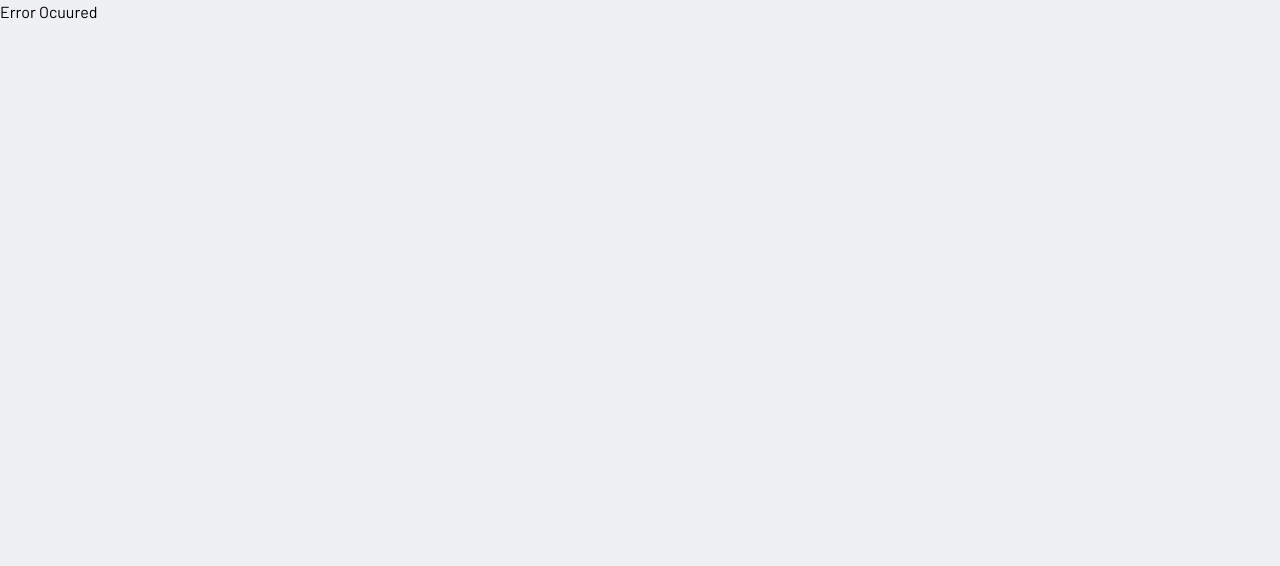
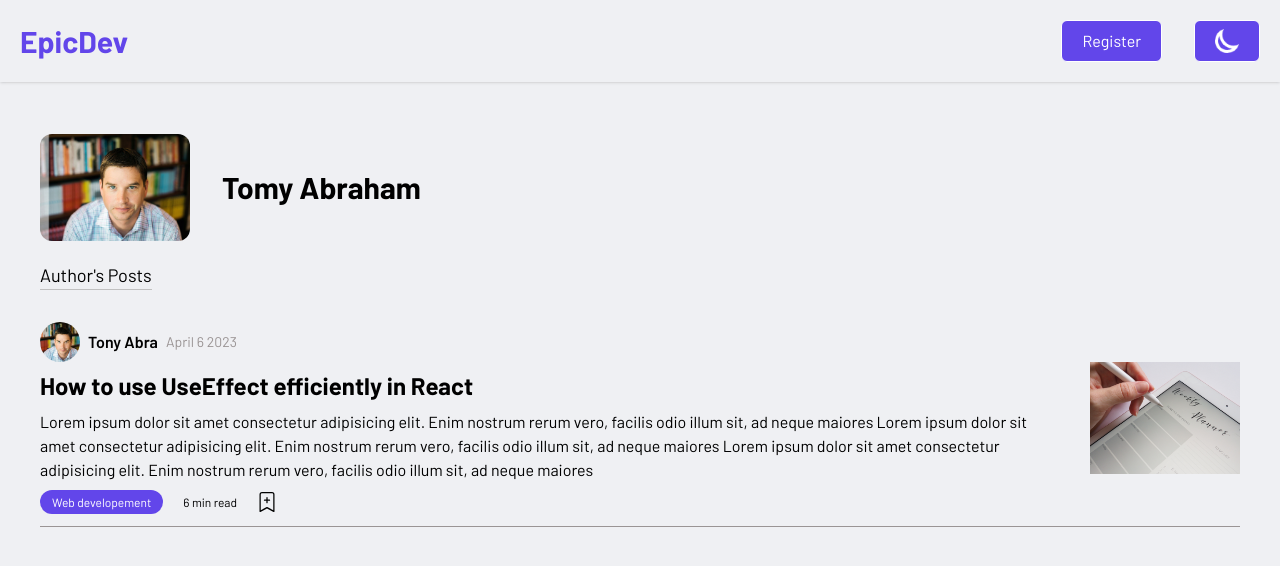
Before and after one commit to zphtet/BlogApp-fullstack, a React (Vite) app in the folder frontend-react/: page /otherauthor in a window 1280 px wide. Before the commit this address had no page. Shown: the top 566 px of the page. Built offline with nearby package versions, Linux system fonts and the light colour scheme.

Commit message:
others profile

```diff
--- a/frontend-react/src/components/Card.jsx
+++ b/frontend-react/src/components/Card.jsx
@@ -43,6 +43,8 @@ const Card = ({ mine, saved }) => {
             <p>6 min read</p>
             {saved ? (
               <BsFillBookmarkPlusFill className="cursor-pointer w-5 h-5 " />
+            ) : mine ? (
+              ""
             ) : (
               <BsBookmarkPlus className="cursor-pointer w-5 h-5 " />
             )}
--- /dev/null
+++ b/frontend-react/src/components/Other.jsx
@@ -0,0 +1,50 @@
+import React from "react";
+
+import authorImg from "../assets/author.jpg";
+
+// import { Outlet, Link, NavLink } from "react-router-dom";
+import Card from "./Card";
+const Other = () => {
+  //   const [tabActive, setTabActive] = React.useState(true);
+  return (
+    <div className=" py-8 ">
+      <div className="flex items-center gap-8 px-5 ml:px-0 ml:gap-4">
+        <img
+          src={authorImg}
+          className="w-[150px] ml:w-[100] rounded-xl"
+          alt="author image"
+        />
+        <p className="name font-bold text-3xl ml:text-xl">Tomy Abraham</p>
+      </div>
+      <div className="mt-5 flex items-center gap-5  pb-1 px-5 ml:px-0">
+        <button
+          className={`profile-tab active-tab `}
+          //   onClick={() => setTabActive(true)}
+        >
+          Author's Posts
+        </button>
+        {/* <button
+          className={`profile-tab ${!tabActive && "active-tab"} `}
+          onClick={() => setTabActive(false)}
+        >
+          Saved Posts
+        </button> */}
+      </div>
+      <div className="profile-card-container mt-7 flex flex-col gap-4">
+        {/* <Outlet /> */}
+        {/* {tabActive ? ( */}
+        <Card />
+        {/* ) : (
+          <div>
+            <Card saved />
+            <Card saved />
+            <Card saved />
+            <Card saved />
+          </div>
+        )} */}
+      </div>
+    </div>
+  );
+};
+
+export default Other;
--- a/frontend-react/src/main.jsx
+++ b/frontend-react/src/main.jsx
@@ -12,6 +12,7 @@ import Signup from "./components/Signup.jsx";
 import Login from "./components/Login.jsx";
 import Card from "./components/Card.jsx";
 import SavedPosts from "./components/SavedPosts.jsx";
+import Other from "./components/Other.jsx";
 const router = createBrowserRouter([
   {
     path: "/",
@@ -21,6 +22,10 @@ const router = createBrowserRouter([
       {
         path: "/",
         element: <CardContainer />,
+      },
+      {
+        path: "/otherauthor",
+        element: <Other />,
       },
       {
         path: "/posts/:id",
```
